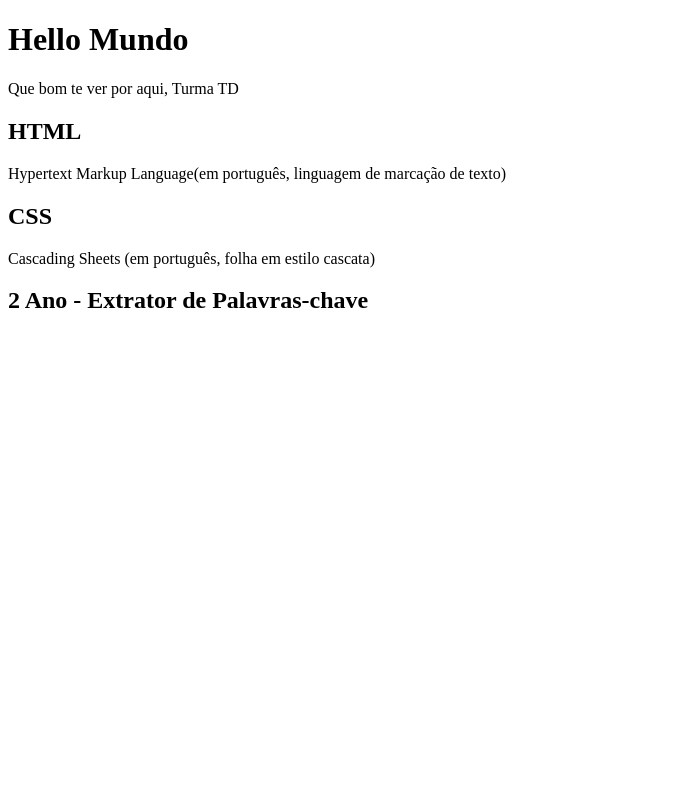
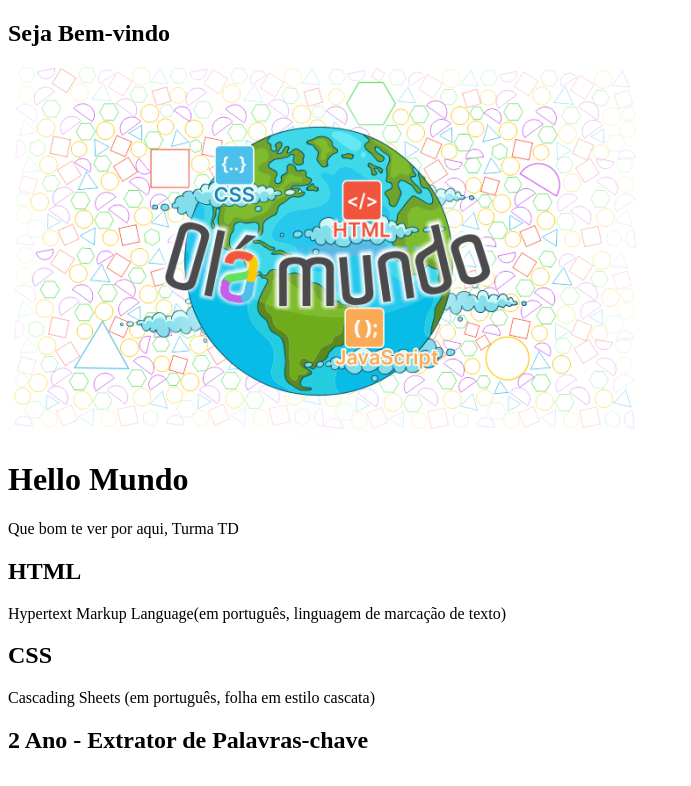
Before and after one commit to AdenilsonNeves/FormadoresTurmaTD2, a plain HTML site: page index.html in a window 1280 px wide. Shown: the whole page, without its empty margins (0-691 px from the left). Drawn offline with Linux system fonts and the light colour scheme.

Commit message:
adicionamos imagens

```diff
--- a/index.html
+++ b/index.html
@@ -5,13 +5,22 @@
     <meta name="viewport" content="width=device-width, initial-scale=1.0">
     <title>Formadores em ação - turma TD</title>
 </head>
+<header>
+
+</header>
+<section>
+    <h1>Seja Bem-vindo</h1>
+    <img src="imagens/Olá Mundo.png" alt="imagem de ola mundo">
+</section>
 <body>
     <h1>Hello Mundo</h1>
     <p>Que bom te ver por aqui, Turma TD</p>
+    <section>
     <h2>HTML</h2>
     <P>Hypertext Markup Language(em português, linguagem de marcação de texto)</P>
     <h2>CSS</h2>
     <p>Cascading Sheets (em português, folha em estilo cascata)</p>
     <h2>2 Ano - Extrator de Palavras-chave</h2>
+    </section>
 </body>
 </html>
```
Also changed, not shown: imagens/Olá Mundo.png (added).
